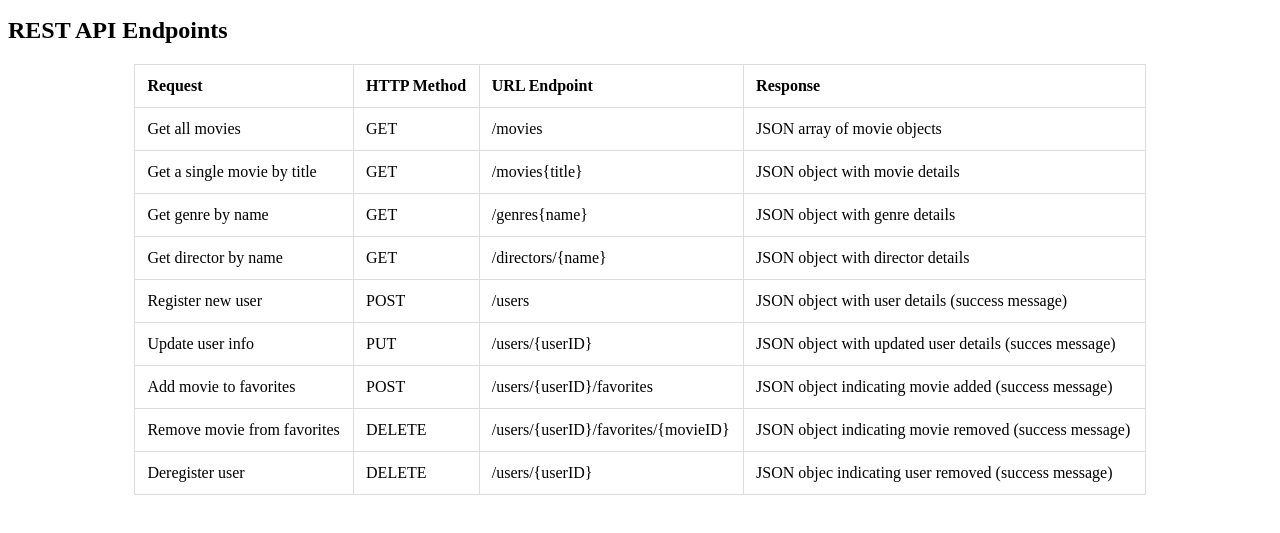
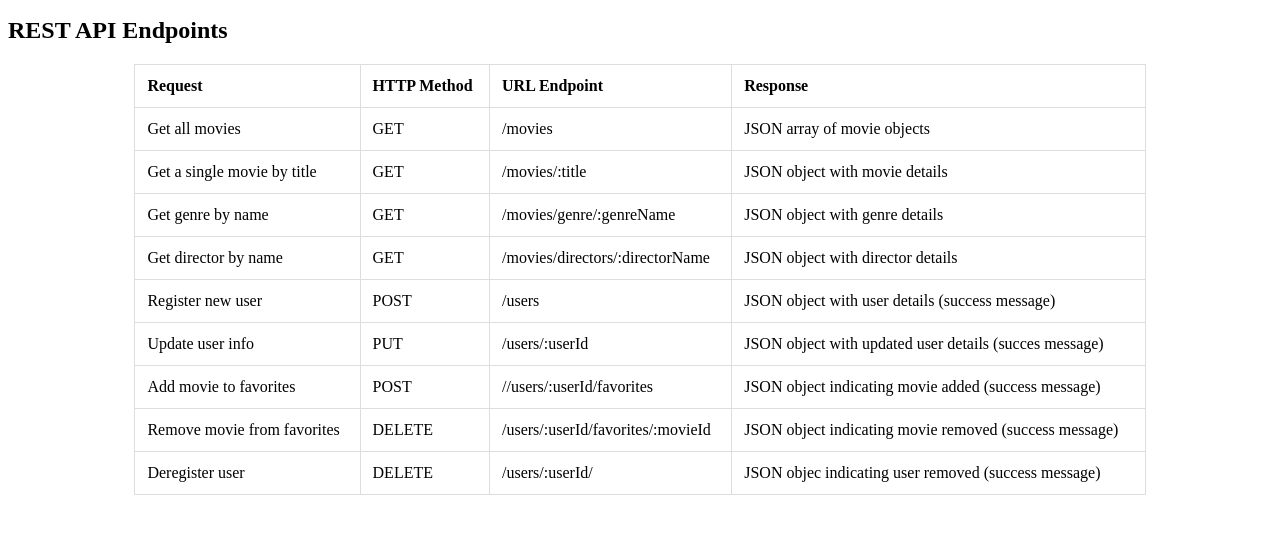
Before and after one commit to afhallahan/movie_api, a website: page public/documentation.html in a window 1280 px wide. Shown: the part 119-652 px from the top of the page. Drawn offline with Linux system fonts and the light colour scheme.

Commit message:
update url endpoints in html

```diff
--- a/public/documentation.html
+++ b/public/documentation.html
@@ -46,19 +46,19 @@
       <tr>
         <td>Get a single movie by title</td>
         <td>GET</td>
-        <td>/movies{title}</td>
+        <td>/movies/:title</td>
         <td>JSON object with movie details</td>
       </tr>
       <tr>
         <td>Get genre by name</td>
         <td>GET</td>
-        <td>/genres{name}</td>
+        <td>/movies/genre/:genreName</td>
         <td>JSON object with genre details</td>
       </tr>
       <tr>
         <td>Get director by name</td>
         <td>GET</td>
-        <td>/directors/{name}</td>
+        <td>/movies/directors/:directorName</td>
         <td>JSON object with director details</td>
       </tr>
       <tr>
@@ -70,25 +70,25 @@
       <tr>
         <td>Update user info</td>
         <td>PUT</td>
-        <td>/users/{userID}</td>
+        <td>/users/:userId</td>
         <td>JSON object with updated user details (succes message)</td>
       </tr>
       <tr>
         <td>Add movie to favorites</td>
         <td>POST</td>
-        <td>/users/{userID}/favorites</td>
+        <td>//users/:userId/favorites</td>
         <td>JSON object indicating movie added (success message)</td>
       </tr>
       <tr>
         <td>Remove movie from favorites</td>
         <td>DELETE</td>
-        <td>/users/{userID}/favorites/{movieID}</td>
+        <td>/users/:userId/favorites/:movieId</td>
         <td>JSON object indicating movie removed (success message)</td>
       </tr>
       <tr>
         <td>Deregister user</td>
         <td>DELETE</td>
-        <td>/users/{userID}</td>
+        <td>/users/:userId/</td>
         <td>JSON objec indicating user removed (success message)</td>
       </tr>
 
```
